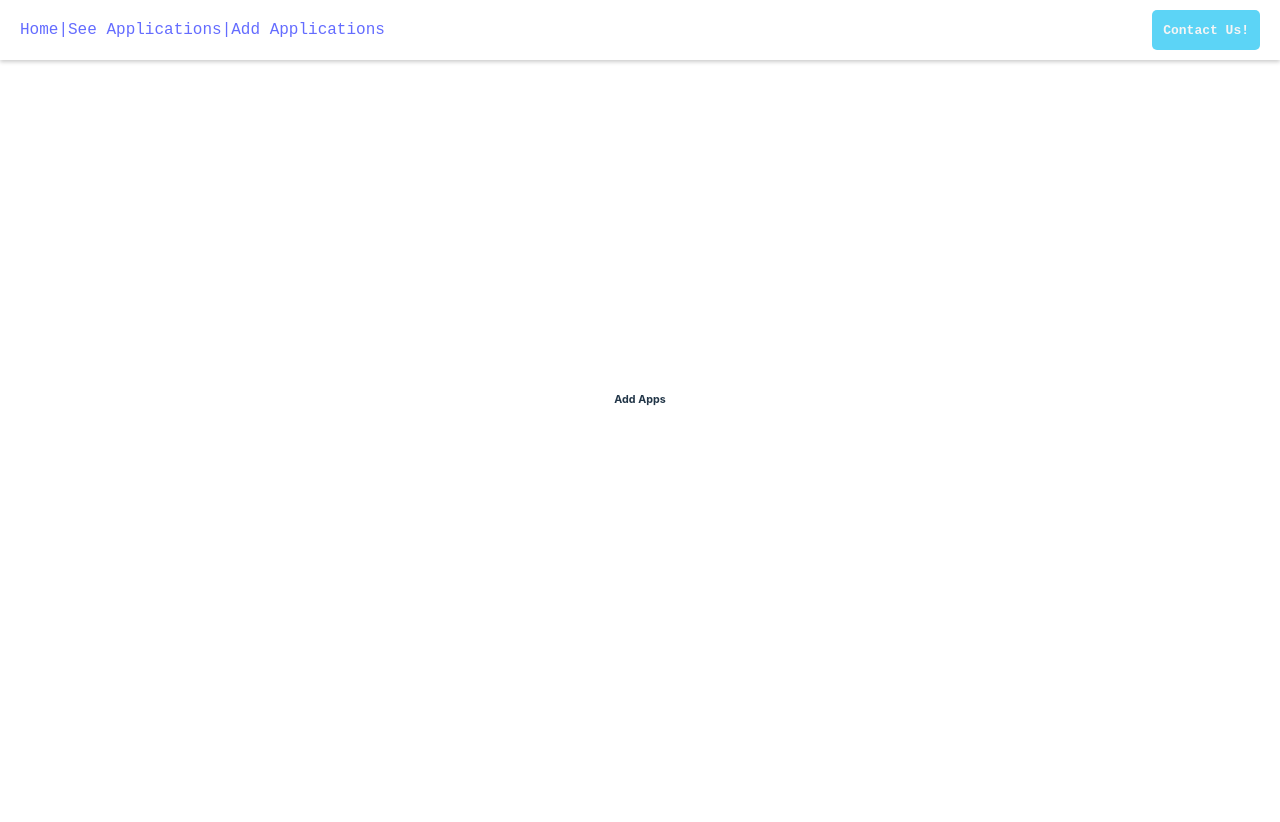
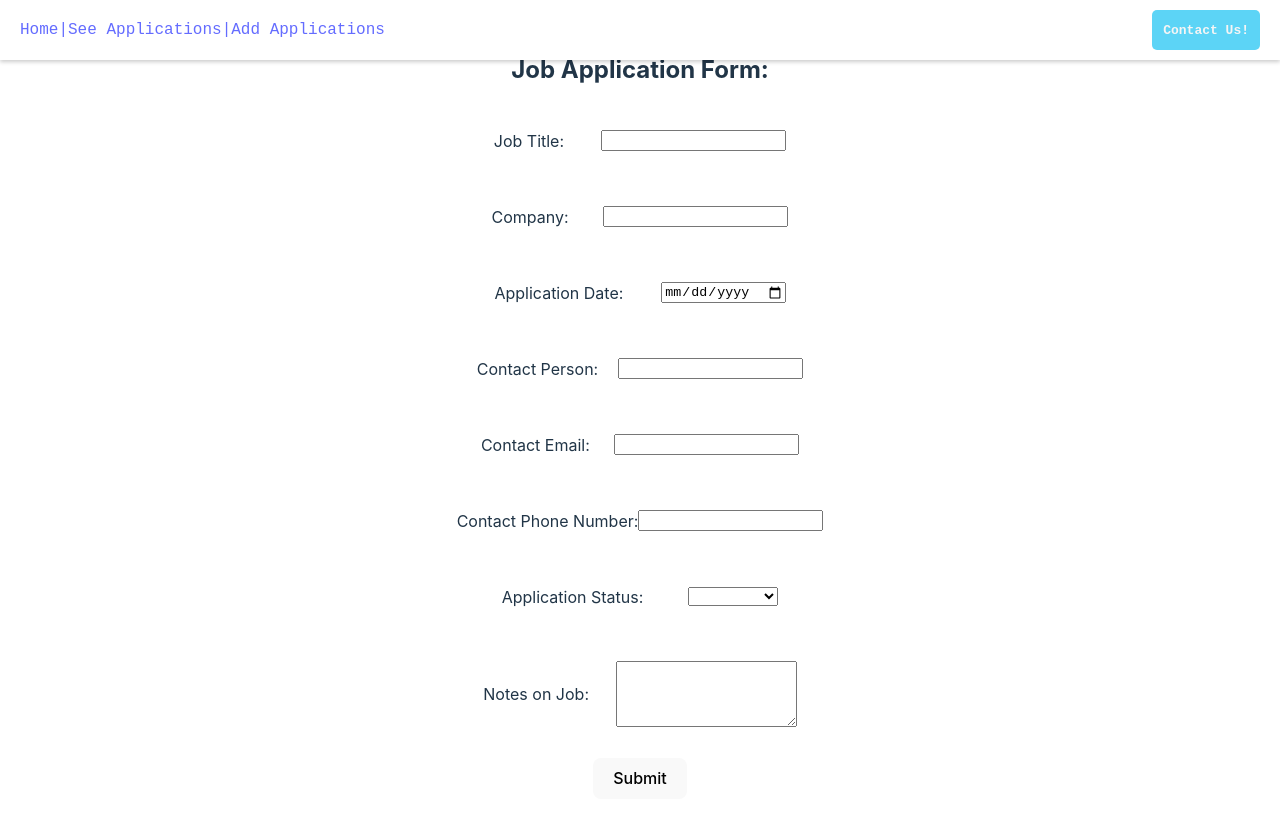
Before and after one commit to kpiacenta93/vue-router-setup, a Vue app in the folder vue-router/: page /AddApplications in a window 1280 px wide. Shown: the top 822 px of the page. Before the commit the page ends 800 px from the top, so only its background shows below. Built offline with nearby package versions, Linux system fonts and the light colour scheme.

Commit message:
added application form

```diff
--- a/vue-router/src/views/AddApplications.vue
+++ b/vue-router/src/views/AddApplications.vue
@@ -1,15 +1,83 @@
 <template>
-<h6>Add Apps</h6>
+    <div>
+      <h2>Job Application Form:</h2>
+      <form @submit.prevent="submitForm">
+        <div class="form-group">
+          <label for="jobTitle">Job Title:</label>
+          <input type="text" id="jobTitle" v-model="jobTitle" required>
+        </div>
+        <div class="form-group">
+          <label for="company">Company:</label>
+          <input type="text" id="company" v-model="company" required>
+        </div>
+        <div class="form-group">
+          <label for="applicationDate">Application Date:</label>
+          <input type="date" id="applicationDate" v-model="applicationDate" required>
+        </div>
+        <div class="form-group">
+          <label for="contactPerson">Contact Person:</label>
+          <input type="text" id="contactPerson" v-model="contactPerson">
+        </div>
+        <div class="form-group">
+          <label for="contactEmail">Contact Email:</label>
+          <input type="email" id="contactEmail" v-model="contactEmail">
+        </div>
+        <div class="form-group">
+          <label for="contactPhone">Contact Phone Number:</label>
+          <input type="tel" id="contactPhone" v-model="contactPhone">
+        </div>
+        <div class="form-group">
+          <label for="applicationStatus">Application Status:</label>
+          <select id="applicationStatus" v-model="applicationStatus">
+            <option value="viewed">Viewed</option>
+            <option value="inReview">In Review</option>
+            <option value="notViewed">Not Viewed</option>
+          </select>
+        </div>
+        <div class="form-group">
+          <label for="notes">Notes on Job:</label>
+          <textarea id="notes" v-model="notes" rows="4"></textarea>
+        </div>
+        <button type="submit">Submit</button>
+      </form>
+    </div>
+  </template>
 
-</template>
+  <script>
+  export default {
+    data() {
+      return {
+        jobTitle: "",
+        company: "",
+        applicationDate: "",
+        contactPerson: "",
+        contactEmail: "",
+        contactPhone: "",
+        applicationStatus: "Not Viewed",
+        notes: "",
+      };
+    },
+    methods: {
+      submitForm() {
+        // Handle form submission here
+        console.log("Form submitted with data:", this.$data);
+      },
+    },
+  };
+  </script>
 
-<script>
-export default{
+<style>
+.form-group {
+    display: flex;
+    justify-content: space-evenly;
+    align-items: center;
+    padding: 20px;
+    margin: 10px;
+    border: 1px solid white;
 
 }
 
-</script>
-
-<style>
-
+.form-group:hover {
+    background-color: rgb(92, 212, 246);
+}
 </style>
--- a/vue-router/src/views/SeeApplications.vue
+++ b/vue-router/src/views/SeeApplications.vue
@@ -41,7 +41,7 @@ export default {
     border: 1px solid white;
     width: 400px;
     height: 400px;
-    transition: all;
+    transition: background-color 0.3s;
     font-family: monospace;
     font-size: x-large;
     cursor: pointer;
```
